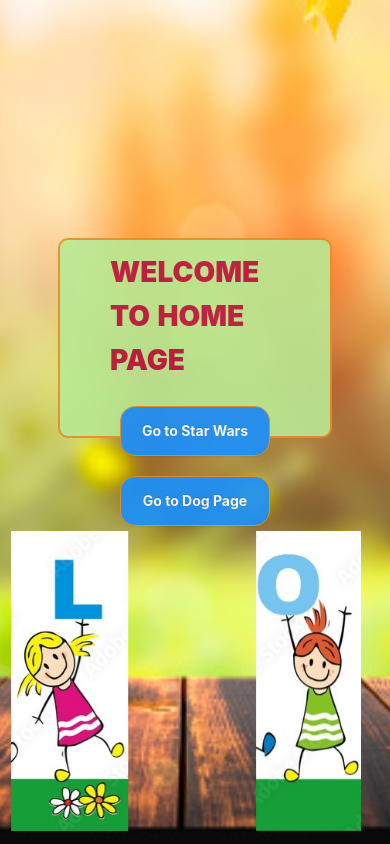
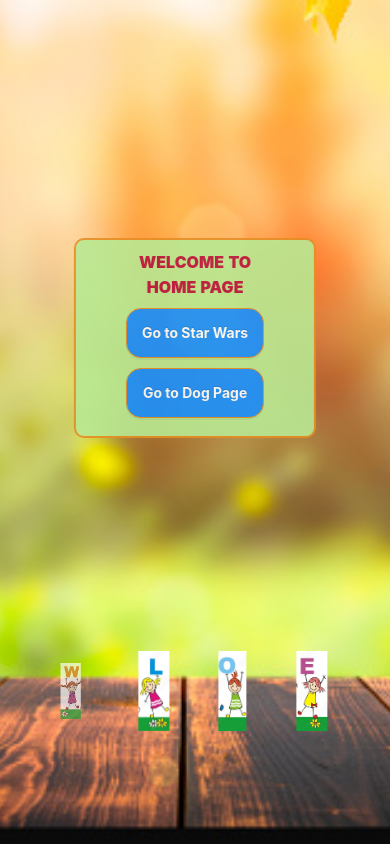
Before and after one commit to tuannguyen8/CWTuanNguyenAssessment, a React (Create React App) app: page / in a window 390 px wide. Built offline with nearby package versions, Linux system fonts and the light colour scheme.

Commit message:
responsive for home page

```diff
--- a/src/App.scss
+++ b/src/App.scss
@@ -48,6 +48,17 @@ button{
         h1{
             font-weight: 900;
             color: #b71540;
+            text-align: center;
+            @media screen and (max-width: 1024px){
+                font-size: 20px;
+            }
+
+            @media screen and (max-width: 768px){
+				font-size: 20px;
+			}
+            @media screen and (max-width: 737px){
+				font-size: 16px;
+			}
         }
         .div-home-btn{
 
@@ -55,6 +66,36 @@ button{
                 //animation: slide-from-right-animation 1s ease-in forwards;
                 width: 150px;
                 height: 50px;
+                margin: 10px;
+                //margin-left: 20px;
+                font-weight: 700;
+                border-radius: 15px;
+                border-color: #e58e26;
+                &:hover{
+                    background-color: #e58e26;
+                    border-color: #e58e26;
+                    color:#b71540;
+                }
+                @media screen and (min-width: 1024px){
+					margin-left: 20px;
+				}
+                @media screen and (max-width: 768px){
+					width: 250px;
+				}
+                @media screen and (max-width: 888px){
+					width: 100%;
+				}
+                @media screen and (max-width: 737px){
+                    margin: 0px;
+                    margin-bottom: 10px;
+                }
+
+            }
+            .home-btn-2{
+                //animation: slide-from-right-animation 1s ease-in forwards;
+                width: 150px;
+                height: 50px;
+                //margin-left: 20px;
                 margin: 10px;
                 font-weight: 700;
                 border-radius: 15px;
@@ -64,19 +105,17 @@ button{
                     border-color: #e58e26;
                     color:#b71540;
                 }
-            }
-            .home-btn-2{
-                //animation: slide-from-right-animation 1s ease-in forwards;
-                width: 150px;
-                height: 50px;
-                margin: 10px;
-                font-weight: 700;
-                border-radius: 15px;
-                border-color: #e58e26;
-                &:hover{
-                    background-color: #e58e26;
-                    border-color: #e58e26;
-                    color:#b71540;
+                @media screen and (min-width: 1024px){
+					margin-left: 20px;
+				}
+                @media screen and (max-width: 768px){
+					width: 250px;
+				}
+                @media screen and (max-width: 888px){
+					width: 100%;
+				}
+                @media screen and (max-width: 737px){
+                    margin: 0px;
                 }
             }
         }
@@ -91,11 +130,26 @@ button{
         bottom: 1%;
         left: 50%;
         transform: translate(-50%, 0%);
+        @media screen and (max-width: 768px){
+            margin-bottom: 30px;
+		}
+        @media screen and (max-width: 580px){
+            margin-bottom: 100px;
+		}
         .welcome{
             margin: 5px;
-            height: 300px;
+            height: 250px;
             &:hover{
                 animation: call-animation;
+            }
+            @media screen and (max-width: 768px){
+                height: 200px;
+			}
+            @media screen and (max-width: 1024px){
+                height: 200px;
+            }
+            @media screen and (max-width: 580px){
+                height: 80px;
             }
         }
 
@@ -486,3 +540,5 @@ button{
 
 @keyframes shakecall-animation{
 }
+
+/////////////////////////////////////////////////////////
--- a/src/components/Home/Home.js
+++ b/src/components/Home/Home.js
@@ -13,8 +13,20 @@ import 'animate.css';
 
 const Home = () => {
 	const navigate = useNavigate();
+	///////////////////////////////////////////////////////////////////////////////
+
+
+
+
+
+	////////////////////////////////////////////////////////////////////////////////
+
+
+
+
+
 	return (
-		<div className="home-container">
+		<div id="container" className="home-container">
 			<div className="div-content">
 				<h1 className='animate__slow animate__animated animate__backInDown'>WELCOME TO HOME PAGE</h1>
 				<div className="div-home-btn">
```
